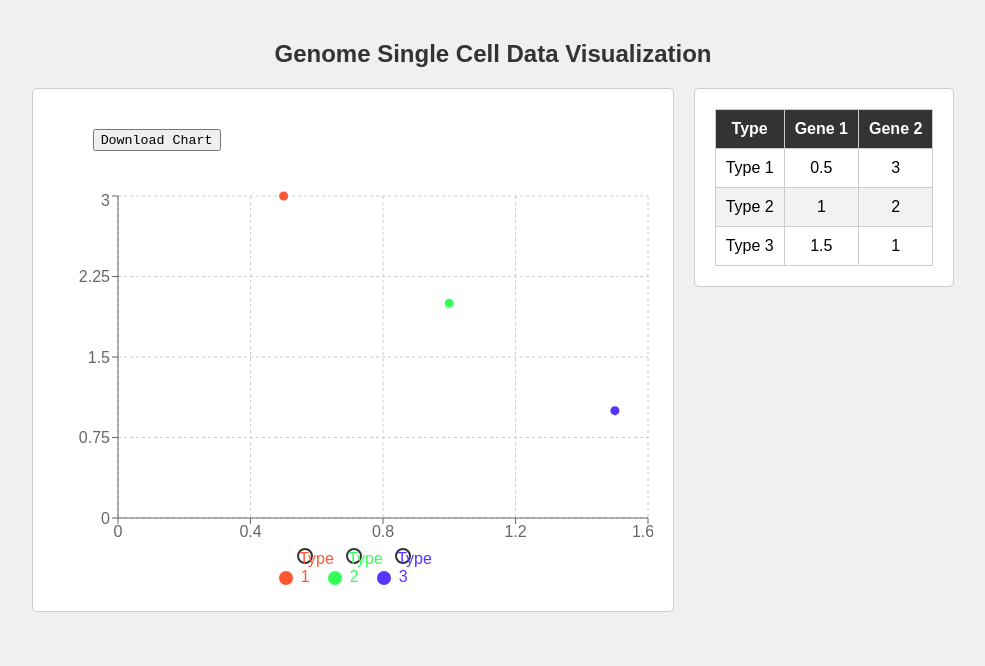
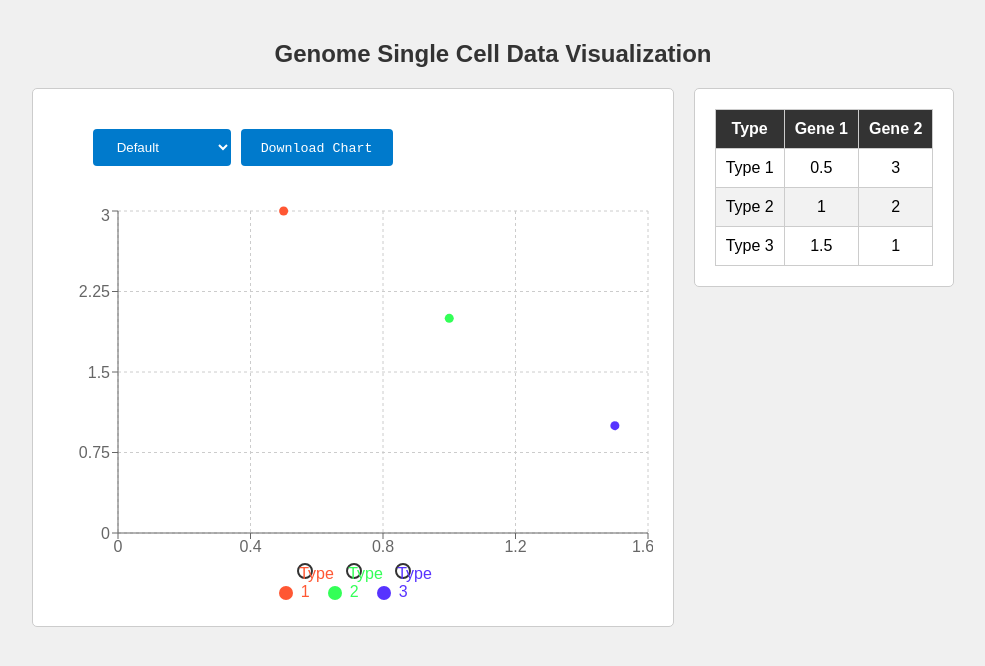
Before and after one commit to lebinh190998/single-cell-analysis, a React (Vite) app in the folder client/: page / in a window 1280 px wide. Shown: the top 666 px of the page, without its empty margins (147-1132 px from the left). Built offline with nearby package versions, Linux system fonts and the light colour scheme.

Commit message:
Upload data

```diff
--- a/client/components/Chart.jsx
+++ b/client/components/Chart.jsx
@@ -14,7 +14,11 @@ import Modal from "react-modal";
 
 function Chart({ data }) {
 	const chartRef = useRef(null);
-	const [isModalOpen, setIsModalOpen] = useState(false);
+	const [dataType, setDataType] = useState("default");
+
+	const [isDownloadModalOpen, setIsDownloadModalOpen] = useState(false);
+	const [isDataModalOpen, setIsDataModalOpen] = useState(false);
+
 	const [customWidth, setCustomWidth] = useState(600);
 	const [customHeight, setCustomHeight] = useState(400);
 
@@ -24,7 +28,13 @@ function Chart({ data }) {
 		3: "#5733FF",
 	};
 
-	const handleConfirmDownload = () => {
+	const handleDownloadChart = () => {
+		alert("Upload Data");
+
+		setIsDataModalOpen(false);
+	};
+
+	const handleUploadData = () => {
 		const chartElement = chartRef.current;
 
 		html2canvas(chartElement, { width: customWidth, height: customHeight }).then(
@@ -37,26 +47,51 @@ function Chart({ data }) {
 				downloadLink.click();
 			}
 		);
+
+		setIsDownloadModalOpen(false);
 	};
 
-	const handleDownloadClick = () => {
-		setIsModalOpen(true);
-	};
+	const handleSelectData = (e) => {
+		const dataType = e.target.value;
 
-	const handleCancelDownload = () => {
-		setIsModalOpen(false);
+		setDataType(dataType);
+
+		if (dataType === "custom") {
+			setIsDataModalOpen(true);
+		}
 	};
 
 	return (
 		<div className="chart-container">
 			<div className="button-container">
-				<button onClick={handleDownloadClick}>
+				<select value={dataType} onChange={handleSelectData}>
+					<option value="default">Default</option>
+					<option value="custom">Custom Data</option>
+				</select>
+				<button onClick={() => setIsDownloadModalOpen(true)}>
 					<code>Download Chart</code>
 				</button>
 			</div>
+			<div ref={chartRef}>
+				<ScatterChart width={600} height={400}>
+					<CartesianGrid strokeDasharray="3 3" />
+					<XAxis type="number" dataKey="x" name="Gene 1" />
+					<YAxis type="number" dataKey="y" name="Gene 2" />
+					<Tooltip />
+					<Legend />
+					{data.map((entry, index) => (
+						<Scatter
+							key={index}
+							name={`Type ${entry.type}`}
+							data={[entry]}
+							fill={typeColors[entry.type]}
+						/>
+					))}
+				</ScatterChart>
+			</div>
 			<Modal
-				isOpen={isModalOpen}
-				onRequestClose={() => setIsModalOpen(false)}
+				isOpen={isDownloadModalOpen}
+				onRequestClose={() => setIsDownloadModalOpen(false)}
 				contentLabel="Custom Chart Dimensions"
 				className="custom-modal"
 				overlayClassName="custom-modal-overlay"
@@ -79,26 +114,28 @@ function Chart({ data }) {
 						onChange={(e) => setCustomHeight(Number(e.target.value))}
 					/>
 				</div>
-				<button onClick={handleConfirmDownload}>Confirm</button>
-				<button onClick={handleCancelDownload}>Cancel</button>
+				<button onClick={handleDownloadChart}>Confirm</button>
+				<button onClick={() => setIsDownloadModalOpen(false)}>Cancel</button>
 			</Modal>
-			<div ref={chartRef}>
-				<ScatterChart width={600} height={400}>
-					<CartesianGrid strokeDasharray="3 3" />
-					<XAxis type="number" dataKey="x" name="Gene 1" />
-					<YAxis type="number" dataKey="y" name="Gene 2" />
-					<Tooltip />
-					<Legend />
-					{data.map((entry, index) => (
-						<Scatter
-							key={index}
-							name={`Type ${entry.type}`}
-							data={[entry]}
-							fill={typeColors[entry.type]}
-						/>
-					))}
-				</ScatterChart>
-			</div>
+			<Modal
+				isOpen={isDataModalOpen}
+				onRequestClose={() => setIsDataModalOpen(false)}
+				contentLabel="Custom Data"
+				className="custom-modal"
+				overlayClassName="custom-modal-overlay"
+			>
+				<div>
+					<label htmlFor="width">Upload File:</label>
+					<input
+						type="number"
+						id="width"
+						value={customWidth}
+						onChange={(e) => setCustomWidth(Number(e.target.value))}
+					/>
+				</div>
+				<button onClick={handleUploadData}>Confirm</button>
+				<button onClick={() => setIsDataModalOpen(false)}>Cancel</button>
+			</Modal>
 		</div>
 	);
 }
--- a/client/src/index.css
+++ b/client/src/index.css
@@ -14,3 +14,30 @@ body {
 	align-items: center;
 	justify-content: center;
 }
+
+button {
+	background-color: #007acc;
+	color: #fff;
+	border: none;
+	border-radius: 4px;
+	padding: 10px 20px;
+	cursor: pointer;
+	margin-right: 10px;
+	transition: background-color 0.3s;
+}
+
+select {
+  background-color: #007acc;
+  color: #fff;
+  border: none;
+  border-radius: 4px;
+  padding: 10px 20px;
+  cursor: pointer;
+  margin-right: 10px;
+  transition: background-color 0.3s;
+}
+
+button:hover,
+select:hover {
+	background-color: #005f9e;
+}
```
Lines whose indentation alone changed are shown as unchanged.
